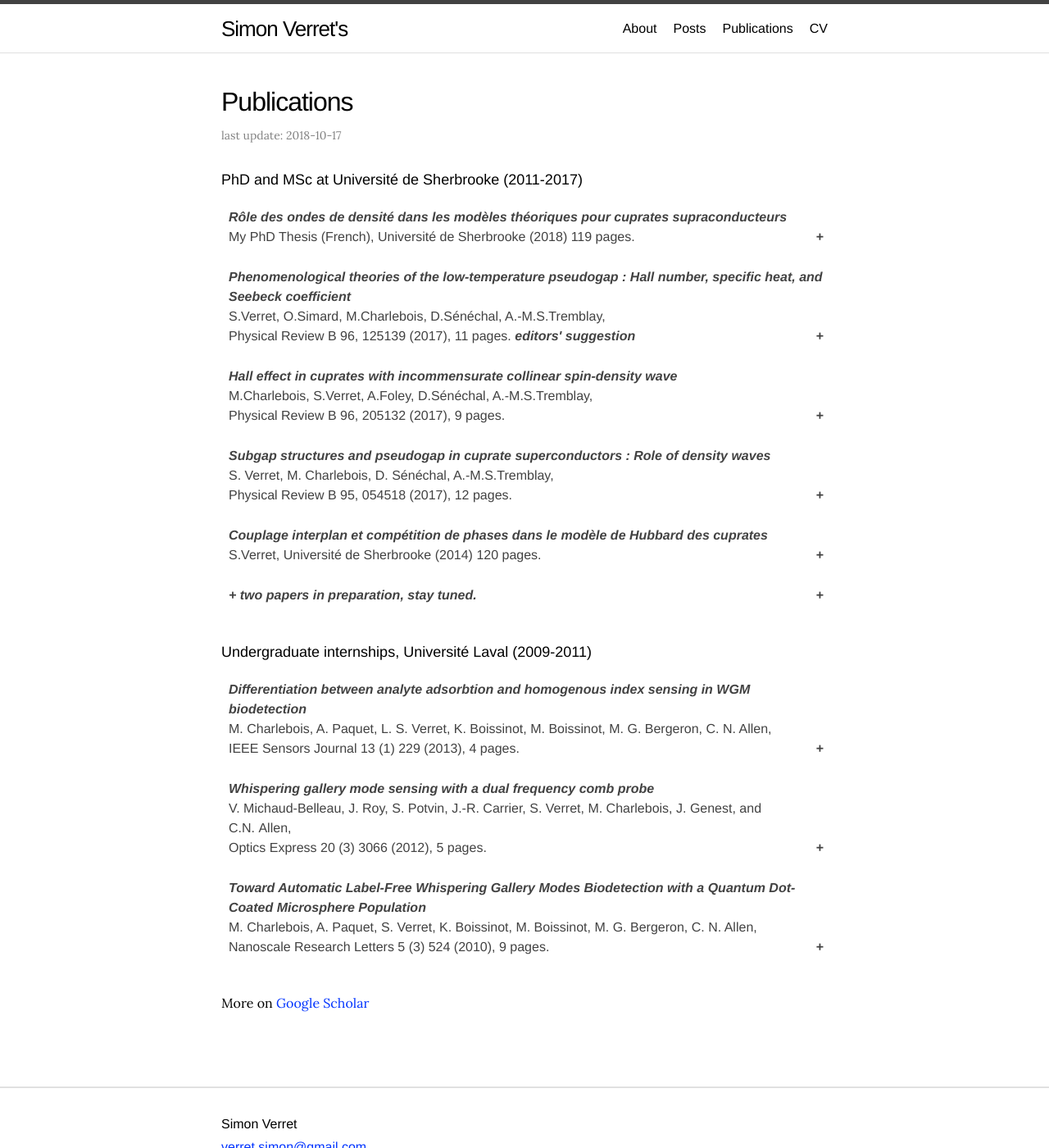
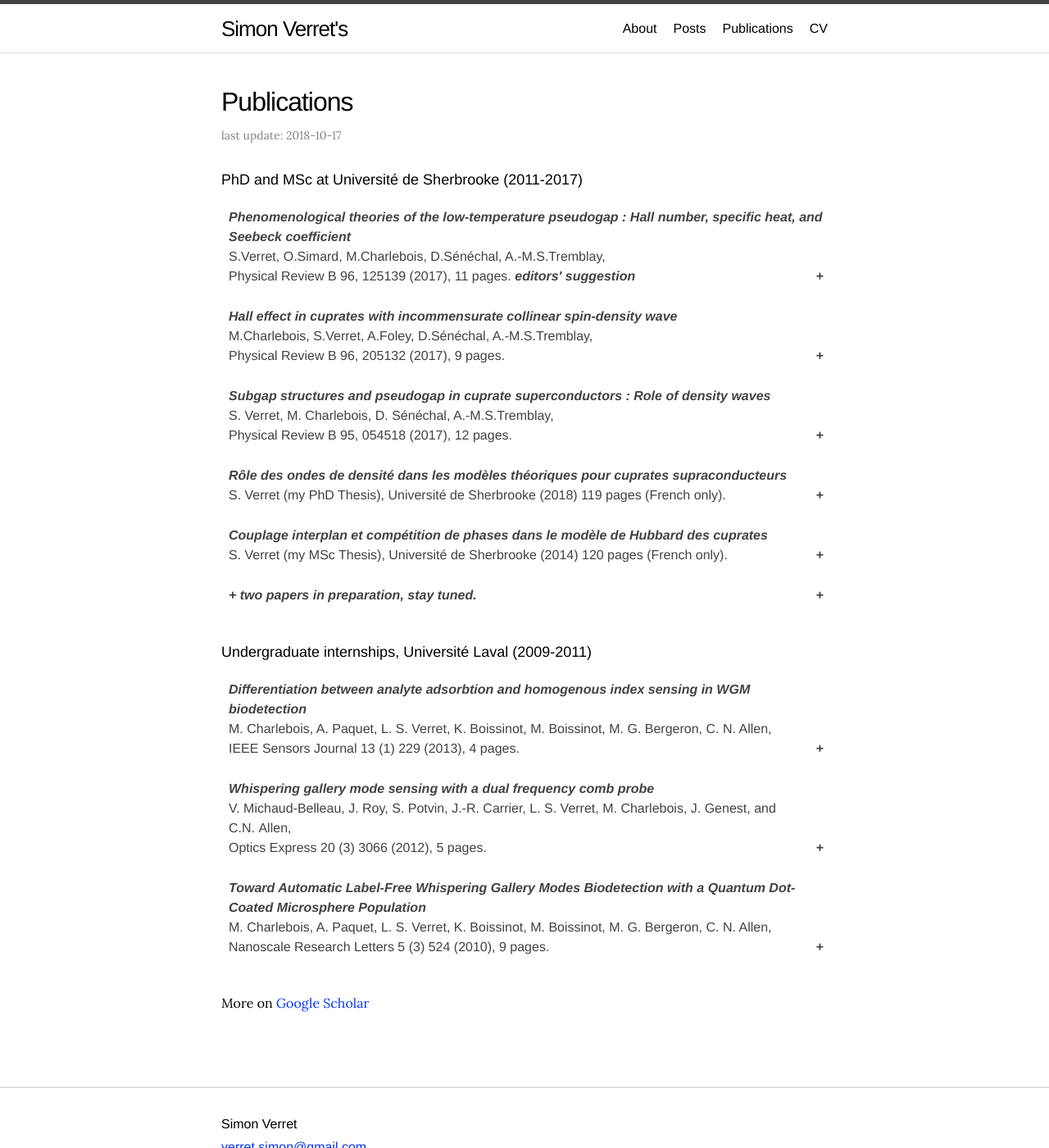
Before and after one commit to simonverret/simonverret.github.io, a Jekyll site: the page built from publications.md, in a window 1280 px wide and 1400 px high. Shown: the whole window at 82% size. Built offline with Jekyll 4.4.1, drawn with Linux system fonts in a browser that asks for light colours.

Commit message:
corrections

```diff
--- a/publications.md
+++ b/publications.md
@@ -9,20 +9,6 @@ order: 4
 <body>
 
 <h4>PhD and MSc at Université de Sherbrooke (2011-2017)</h4>
-
-<button class="collapsible">
-<b><i>Rôle des ondes de densité dans les modèles théoriques pour cuprates supraconducteurs</i></b><br>
-My PhD Thesis (French), Université de Sherbrooke (2018) 119 pages.
-</button>
-<div class="content">
-<p class="cp">
-  My PhD Thesis (french)
-  | <a href="https://savoirs.usherbrooke.ca/handle/11143/12097">Savoir UdeS</a>
-  | <a href="https://www.physique.usherbrooke.ca/pages/en/node/7495">Département de physique UdeS</a>
-  | <a href= "https://youtu.be/yXtxbGZ8XJc?t=929"> Thesis defense on Youtube </a>
-</p>
-</div>
-<p></p>
 
 <button class="collapsible">
 <b><i>Phenomenological theories of the low-temperature pseudogap : Hall number, specific heat, and Seebeck coefficient</i></b><br>
@@ -68,13 +54,25 @@ Physical Review B 95, 054518 (2017), 12 pages.
 <p></p>
 
 <button class="collapsible">
-<b><i>Couplage interplan et compétition de phases dans le modèle de Hubbard des cuprates</i></b><br>
-S.Verret, Université de Sherbrooke (2014) 120 pages.
+<b><i>Rôle des ondes de densité dans les modèles théoriques pour cuprates supraconducteurs</i></b><br>
+S. Verret (my PhD Thesis), Université de Sherbrooke (2018) 119 pages (French only).
 </button>
 <div class="content">
 <p class="cp">
-  My MSc Thesis (french)
-  | <a href="https://savoirs.usherbrooke.ca/handle/11143/12097">Savoir UdeS</a>
+  <a href="https://savoirs.usherbrooke.ca/handle/11143/12097">Savoir UdeS</a>
+  | <a href="https://www.physique.usherbrooke.ca/pages/en/node/7495">Département de physique UdeS</a>
+  | <a href= "https://youtu.be/yXtxbGZ8XJc?t=929"> Thesis defense on Youtube </a>
+</p>
+</div>
+<p></p>
+
+<button class="collapsible">
+<b><i>Couplage interplan et compétition de phases dans le modèle de Hubbard des cuprates</i></b><br>
+S. Verret (my MSc Thesis), Université de Sherbrooke (2014) 120 pages (French only).
+</button>
+<div class="content">
+<p class="cp">
+  <a href="https://savoirs.usherbrooke.ca/handle/11143/12097">Savoir UdeS</a>
   | <a href="https://www.physique.usherbrooke.ca/pages/en/node/7495">Département de physique UdeS</a>
 
 </p>
@@ -109,7 +107,7 @@ IEEE Sensors Journal 13 (1) 229 (2013), 4 pages.
 
 <button class="collapsible">
 <b><i>Whispering gallery mode sensing with a dual frequency comb probe</i></b><br>
-V. Michaud-Belleau, J. Roy, S. Potvin, J.-R. Carrier, S. Verret, M. Charlebois, J. Genest, and C.N. Allen,<br>
+V. Michaud-Belleau, J. Roy, S. Potvin, J.-R. Carrier, L. S. Verret, M. Charlebois, J. Genest, and C.N. Allen,<br>
 Optics Express 20 (3) 3066 (2012), 5 pages.
 </button>
 <div class="content">
@@ -122,7 +120,7 @@ Optics Express 20 (3) 3066 (2012), 5 pages.
 
 <button class="collapsible">
 <b><i>Toward Automatic Label-Free Whispering Gallery Modes Biodetection with a Quantum Dot-Coated Microsphere Population</i></b><br>
-M. Charlebois, A. Paquet, S. Verret, K. Boissinot, M. Boissinot, M. G. Bergeron, C. N. Allen,<br>
+M. Charlebois, A. Paquet, L. S. Verret, K. Boissinot, M. Boissinot, M. G. Bergeron, C. N. Allen,<br>
 Nanoscale Research Letters 5 (3) 524 (2010), 9 pages.
 </button>
 <div class="content">
```
Also changed, not shown: _posts/2018-10-17-amateur-intro-to-rnn.md (+1 -1 lines), resume.md (+4 -0 lines).
